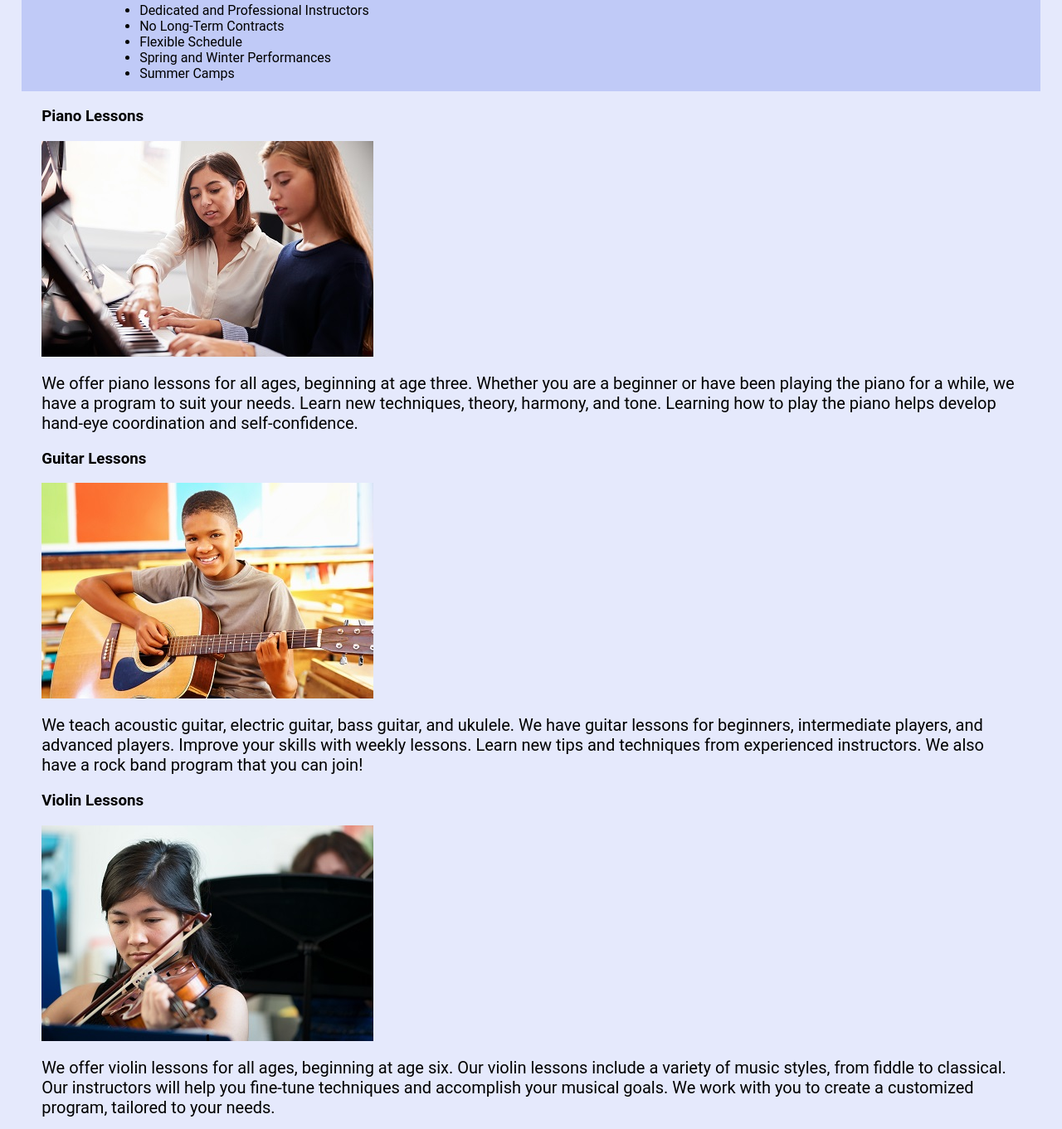
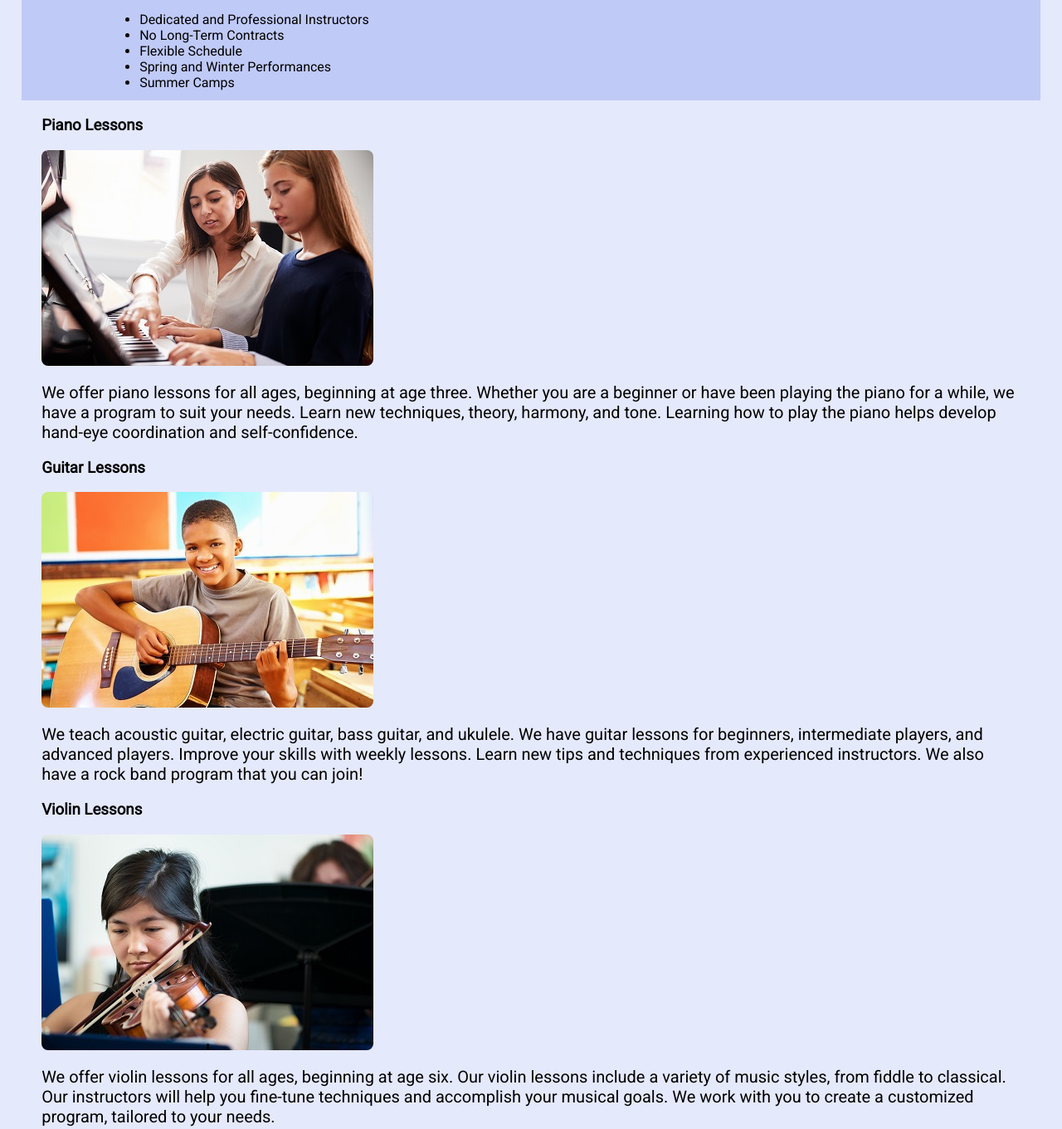
Before and after one commit to 144Sp23/ch5lab1-sydneylcook, a plain HTML site: page lessons.html in a window 1280 px wide. Shown: the part 620-1981 px from the top of the page at 83% size. Drawn offline with Linux system fonts and the light colour scheme.

Commit message:
Update lessons.html

```diff
--- a/lessons.html
+++ b/lessons.html
@@ -9,11 +9,13 @@
 	<title>Strike a Chord: Lessons</title>
 	<meta charset="utf-8">
     <link rel="stylesheet" href="css/styles.css">
+    <meta name="viewport" content="width=device-width, initial-scale=1.0">
+    <link href="https://fonts.googleapis.com/css2?family=DM+Serif+Display:ital@1&family=Roboto&display=swap" rel="stylesheet">
 </head>
 <body>
 
 	<header>
-		<h1> &#9836; Strike a Chord &#9836; </h1>
+        <h1> <span class="tab-desk">&#9836;</span> Strike a Chord <span class="tab-desk">&#9836;</span> </h1>
 	</header>
 
 	<nav>
@@ -47,7 +49,7 @@
         <div id="piano">
 
             <h3>Piano Lessons</h3>
-            <img src="images/piano-lesson.jpg" alt="piano teacher and student sitting at a piano">
+            <img src="images/piano-lesson.jpg" alt="piano teacher and student sitting at a piano" class="round">
             <p>We offer piano lessons for all ages, beginning at age three. Whether you are a beginner or have been playing the piano for a while, we have a program to suit your needs. Learn new techniques, theory, harmony, and tone. Learning how to play the piano helps develop hand-eye coordination and self-confidence.</p>
 
         </div>
@@ -55,7 +57,7 @@
         <div id="guitar">
 
             <h3>Guitar Lessons</h3>
-            <img src="images/child-guitar.jpg" alt="child with a smile holding a guitar">
+            <img src="images/child-guitar.jpg" alt="child with a smile holding a guitar" class="round">
             <p>We teach acoustic guitar, electric guitar, bass guitar, and ukulele. We have guitar lessons for beginners, intermediate players, and advanced players. Improve your skills with weekly lessons. Learn new tips and techniques from experienced instructors. We also have a rock band program that you can join!</p>
 
         </div>
@@ -63,7 +65,7 @@
         <div id="violin">
 
             <h3>Violin Lessons</h3>
-            <img src="images/woman-violin.jpg" alt="woman playing the violin">
+            <img src="images/woman-violin.jpg" alt="woman playing the violin" class="round">
             <p>We offer violin lessons for all ages, beginning at age six. Our violin lessons include a variety of music styles, from fiddle to classical. Our instructors will help you fine-tune techniques and accomplish your musical goals. We work with you to create a customized program, tailored to your needs.</p>
 
         </div>
```
